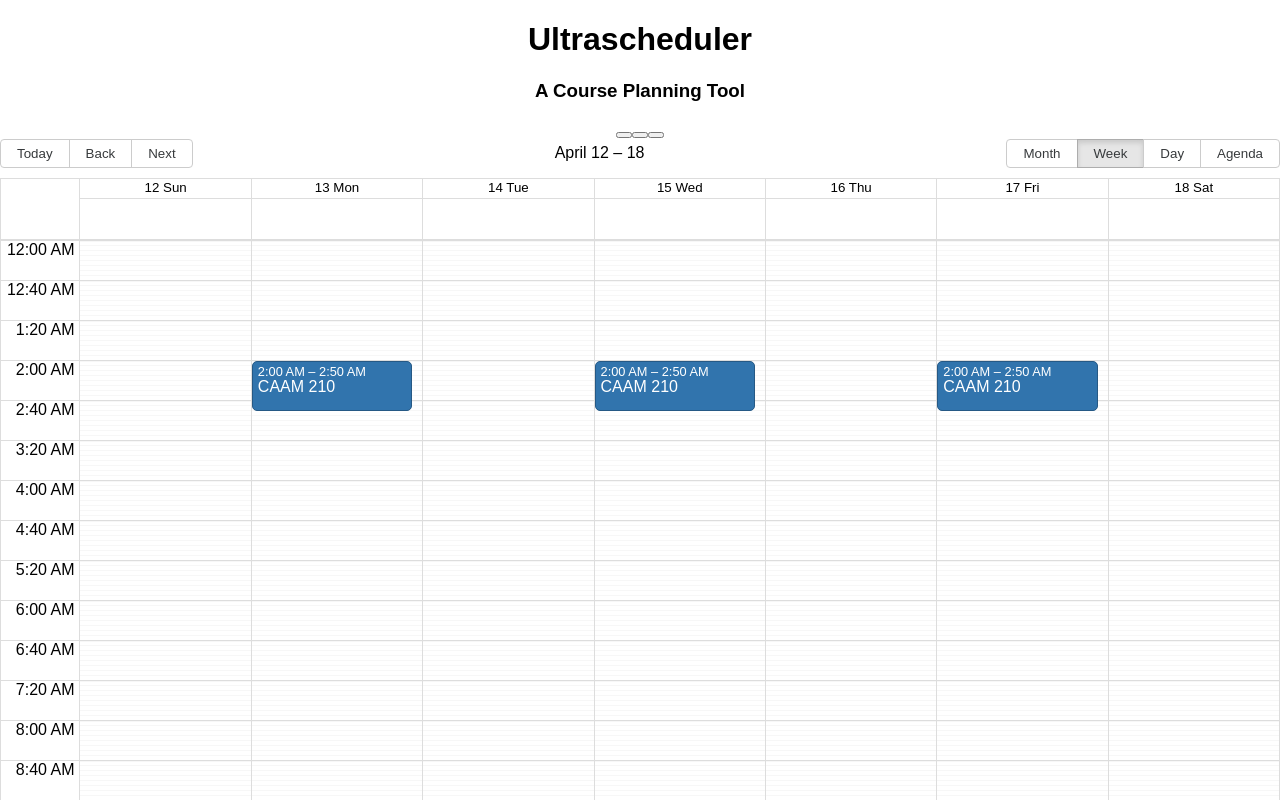
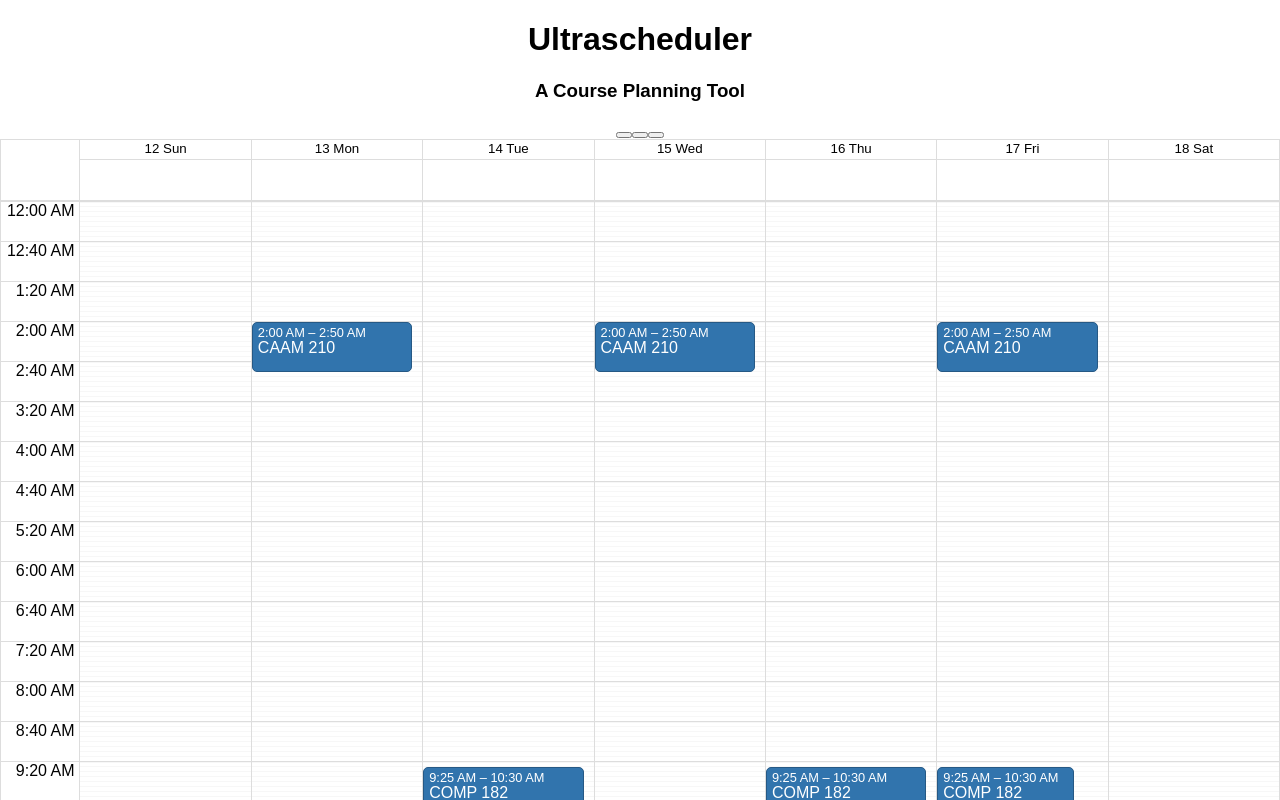
Before and after one commit to rice-apps/ultrascheduler, a React app: page / in a window 1280 px wide. Shown: the top 800 px of the page. Built offline with nearby package versions, Linux system fonts and the light colour scheme.

Commit message:
Remove toolbar.

```diff
--- a/src/components/Calendar.js
+++ b/src/components/Calendar.js
@@ -19,6 +19,7 @@ const CourseCalendar = ({courses}) => {
             localizer={localizer}
             defaultView={Views.WEEK}
             defaultDate={new Date(2015, 3, 12)}
+            toolbar={false}
             />
         </div>
     )
```
